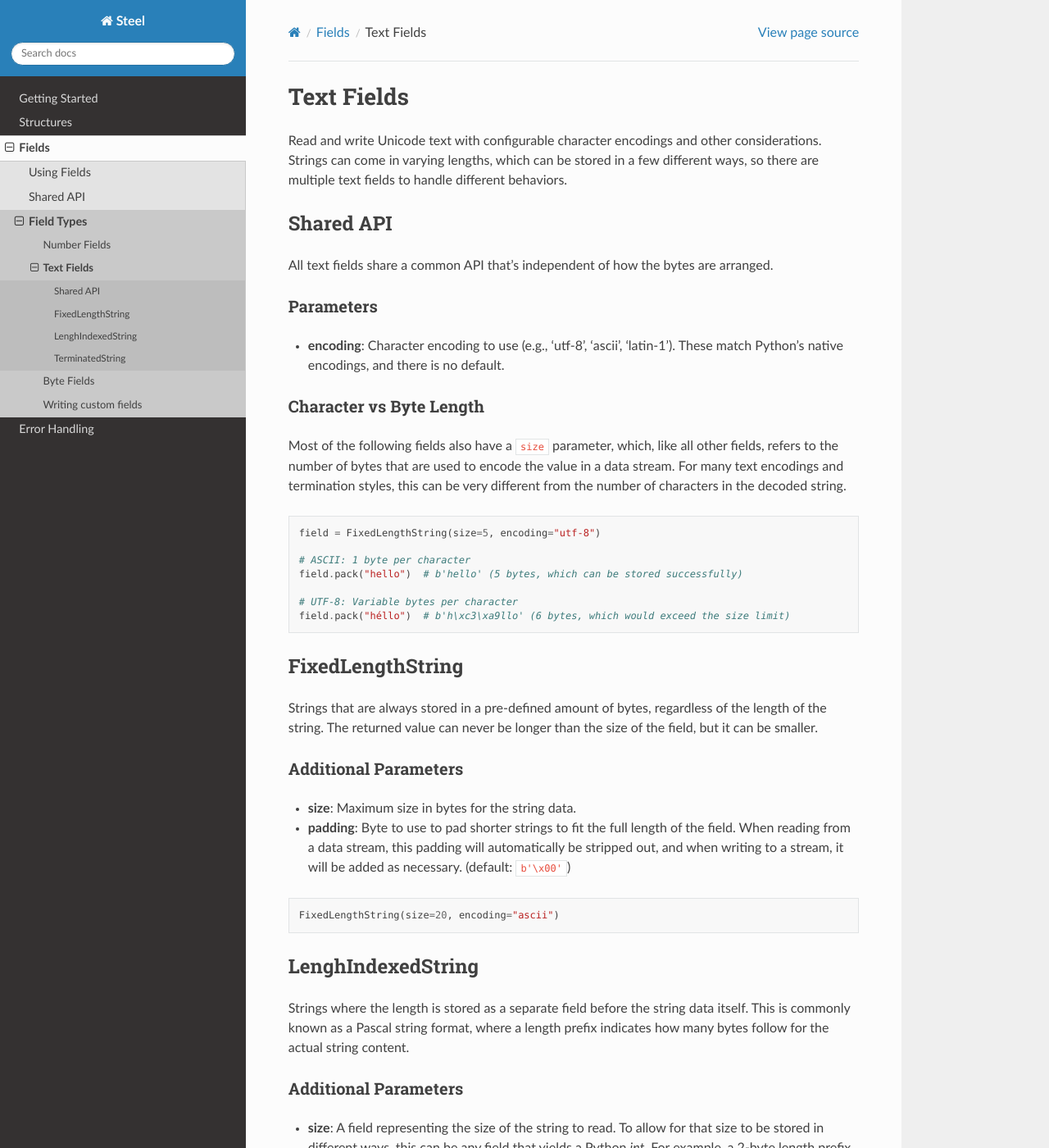
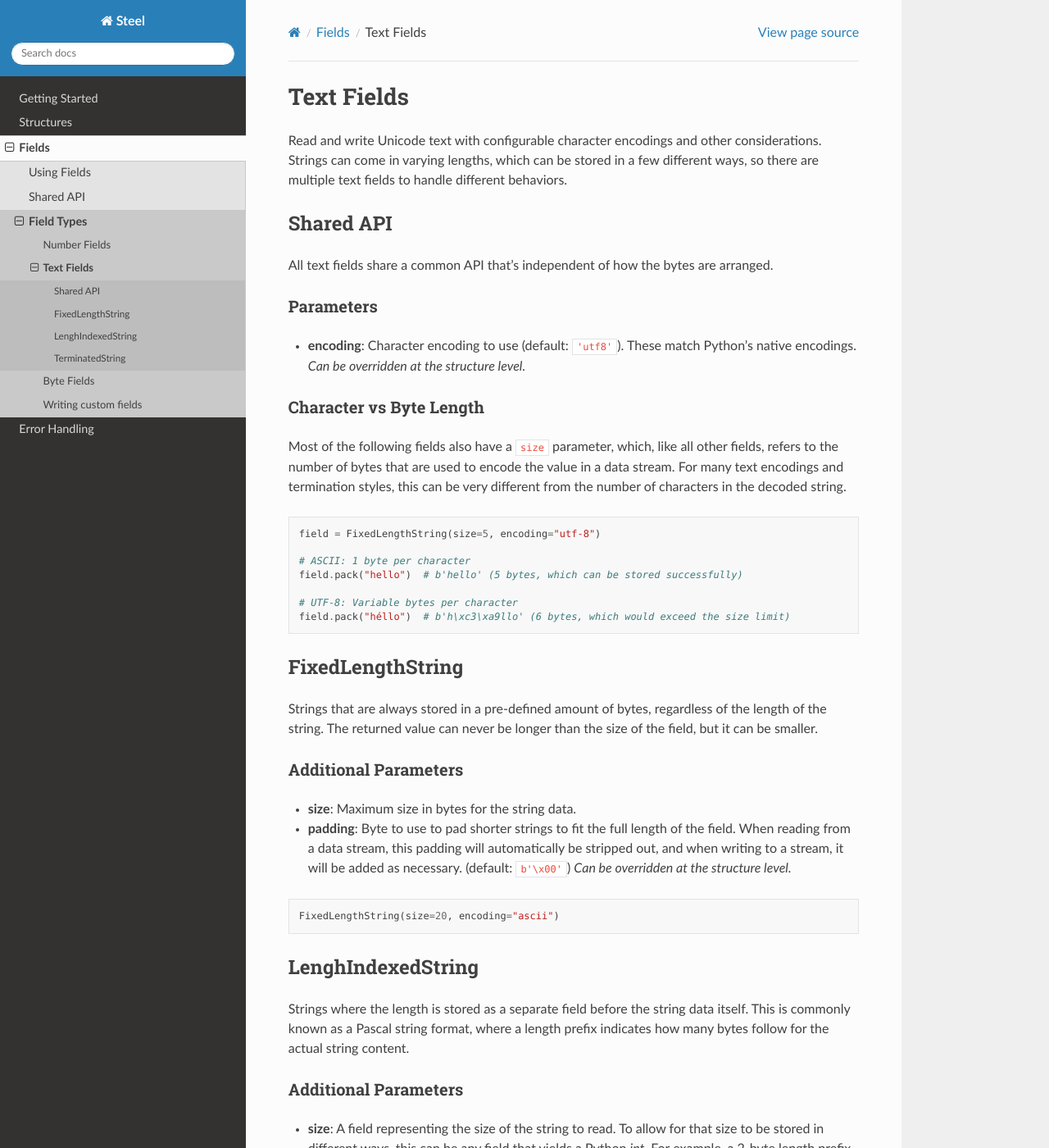
Before and after one commit to importsteel/steel, a Sphinx documentation site: the page built from docs/fields/text.rst, in a window 1280 px wide and 1400 px high. Shown: the whole window at 82% size. Built offline with Sphinx 7.4.7 and the Read the Docs theme 3.1.0, drawn with Linux system fonts in a browser that asks for light colours; some of the changed text lies outside the part shown.

Commit message:
Add details on field options that can be specified on the structure

```diff
--- a/docs/fields.rst
+++ b/docs/fields.rst
@@ -10,8 +10,8 @@ could contain multiple attributes, value lists or nested structures.
  Using Fields
 **************
 
-Fields are assigned as attributes to a ``Structure``'s class definition. This assignment allows for
-naming individual fields, as well as configuring each field as necessary:
+Fields are assigned as attributes to a :doc:`Structure <structures>`'s class definition. This
+assignment allows for naming individual fields, as well as configuring each field as necessary:
 
 .. code:: python
 
--- a/docs/fields/numbers.rst
+++ b/docs/fields/numbers.rst
@@ -23,7 +23,7 @@ Parameters
 
 -  **signed**: Whether to interpret as signed integer (default: False)
 
--  **endianness**: Byte order
+-  **endianness**: Byte order *Can be overridden at the structure level.*
 
    -  ``'<'`` for little-endian (least significant byte first)
    -  ``'>'`` for big-endian (most significant byte first)
--- a/docs/fields/text.rst
+++ b/docs/fields/text.rst
@@ -15,8 +15,8 @@ All text fields share a common API that's independent of how the bytes are arran
 Parameters
 ==========
 
--  **encoding**: Character encoding to use (e.g., 'utf-8', 'ascii', 'latin-1'). These match Python's
-   native encodings, and there is no default.
+-  **encoding**: Character encoding to use (default: ``'utf8'``). These match Python's native
+   encodings. *Can be overridden at the structure level.*
 
 Character vs Byte Length
 ========================
@@ -49,7 +49,8 @@ Additional Parameters
 
 -  **padding**: Byte to use to pad shorter strings to fit the full length of the field. When reading
    from a data stream, this padding will automatically be stripped out, and when writing to a
-   stream, it will be added as necessary. (default: ``b'\x00'``)
+   stream, it will be added as necessary. (default: ``b'\x00'``) *Can be overridden at the structure
+   level.*
 
 .. code:: python
 
@@ -95,7 +96,8 @@ string continues until the terminator byte is encountered in the data stream.
 Additional Parameters
 =====================
 
--  **terminator**: Byte sequence that marks the end of the string data. (default: ``b'\x00'``)
+-  **terminator**: Byte sequence that marks the end of the string data. (default: ``b'\x00'``) *Can
+   be overridden at the structure level.*
 
 The terminator must be exactly one byte long. When reading, the terminator byte is consumed from the
 stream but not included in the returned string value. When writing, the terminator is automatically
```
